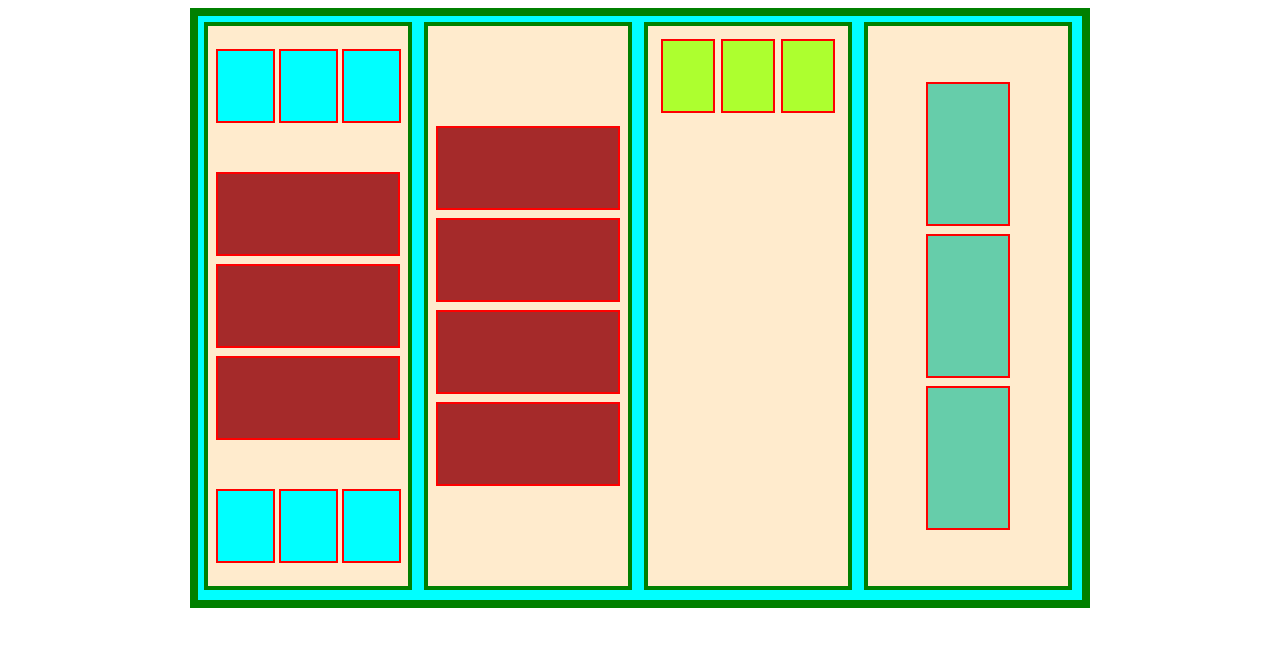
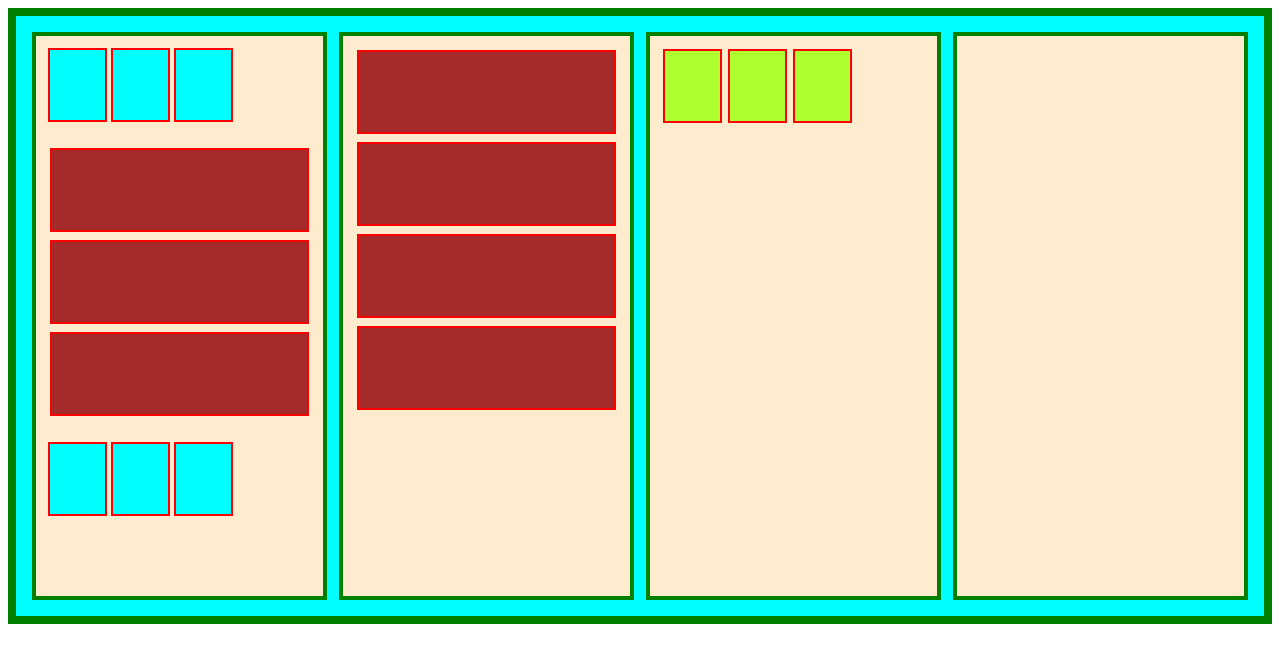
Before and after one commit to CraftRey01/Tarea2_Cajas, a plain HTML site: page index.html in a window 1280 px wide. Drawn offline with Linux system fonts and the light colour scheme.

Commit message:
Update style.css
correccion para que sea responsive

```diff
--- a/css/style.css
+++ b/css/style.css
@@ -3,10 +3,17 @@
     border: 8px solid green;
     display: flex;
     flex-flow: row nowrap;
-    width: 900px;
-    height: 600px;
+    padding: 10px;
+    width: auto;
+    height: auto;
     box-sizing: border-box;
     margin: auto;
+}
+
+@media (max-width: 500px) {
+    #container {
+        flex-direction: column;
+    }
 }
 
 .GCaja {
@@ -14,14 +21,13 @@
     border: 4px solid green;
     margin: 6px;
     display: flex;
-    flex-direction: column;
-    flex-wrap: nowrap;
-    width: 200px;
+    flex-flow: column nowrap;
+    width: calc(100% - 20%);
     height: 560px;
 }
 
 .sub1 {
-    margin: auto;
+    margin: 10px;
     display: flex;
     flex-flow: row nowrap;
 }
@@ -33,23 +39,21 @@
     width: 55px;
     height: 70px;
     display: flex;
-    flex-flow: row nowrap;
 }
 
 .sub2 {
-    margin: auto;
+    margin: 10px;
     display: flex;
-    flex-flow: column nowrap;
+    flex-flow: column wrap;
 }
 
 .sub2-1 {
     background-color: brown;
     border: 2px solid red;
     margin: 4px;
-    width: 180px;
+    width: auto;
     height: 80px;
     display: flex;
-    flex-flow: column nowrap;
 }
 
 .sub3 {
@@ -66,19 +70,3 @@
     height: 70px;
     display: flex;
 }
-
-.sub4 {
-    margin: auto;
-    display: flex;
-    flex-flow: column nowrap;
-}
-
-.sub4-1 {
-    background-color: mediumaquamarine;
-    border: 2px solid red;
-    margin: 4px;
-    width: 80px;
-    height: 140px;
-    display: flex;
-    flex-flow: column nowrap;
-}
```
